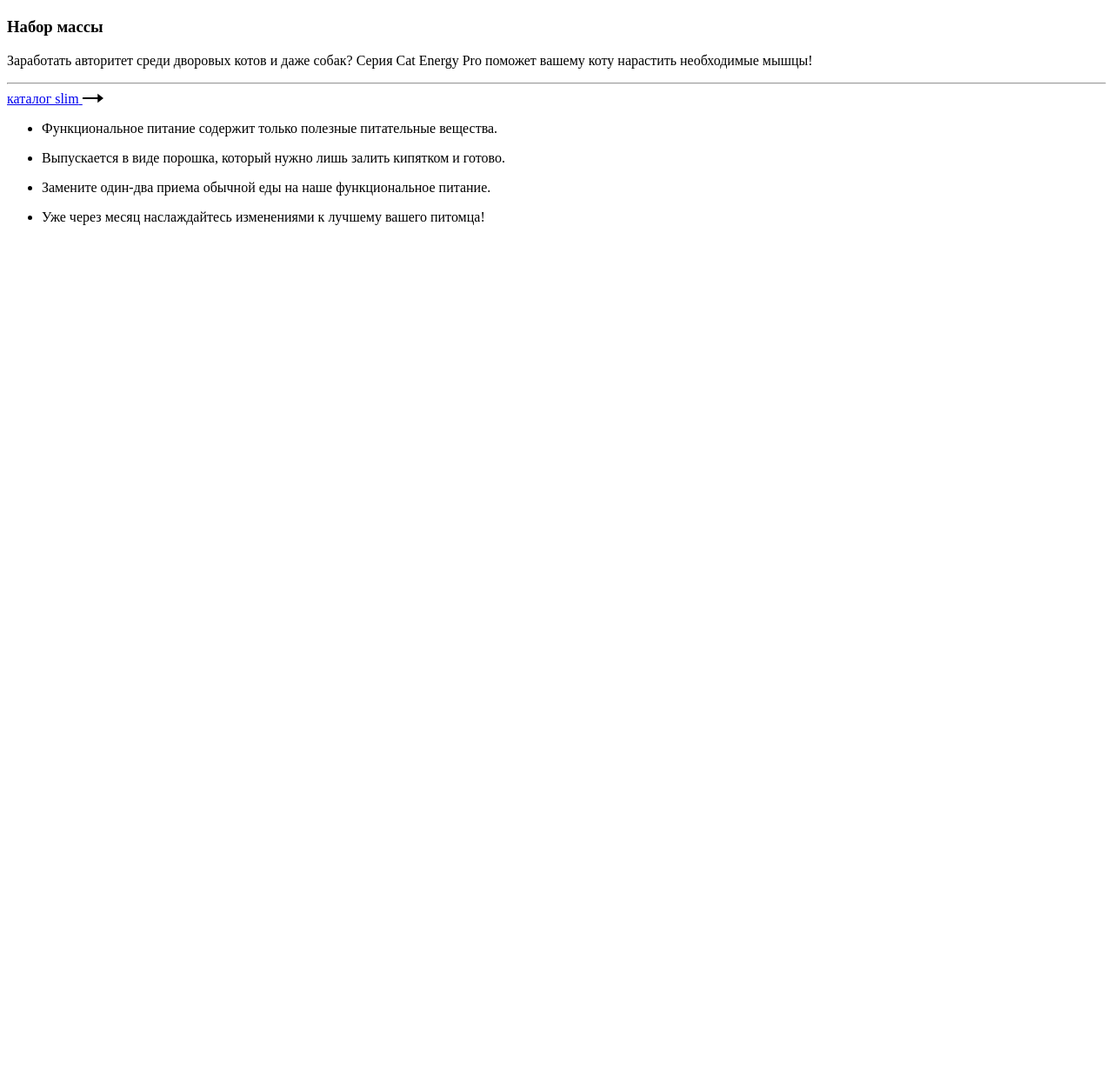
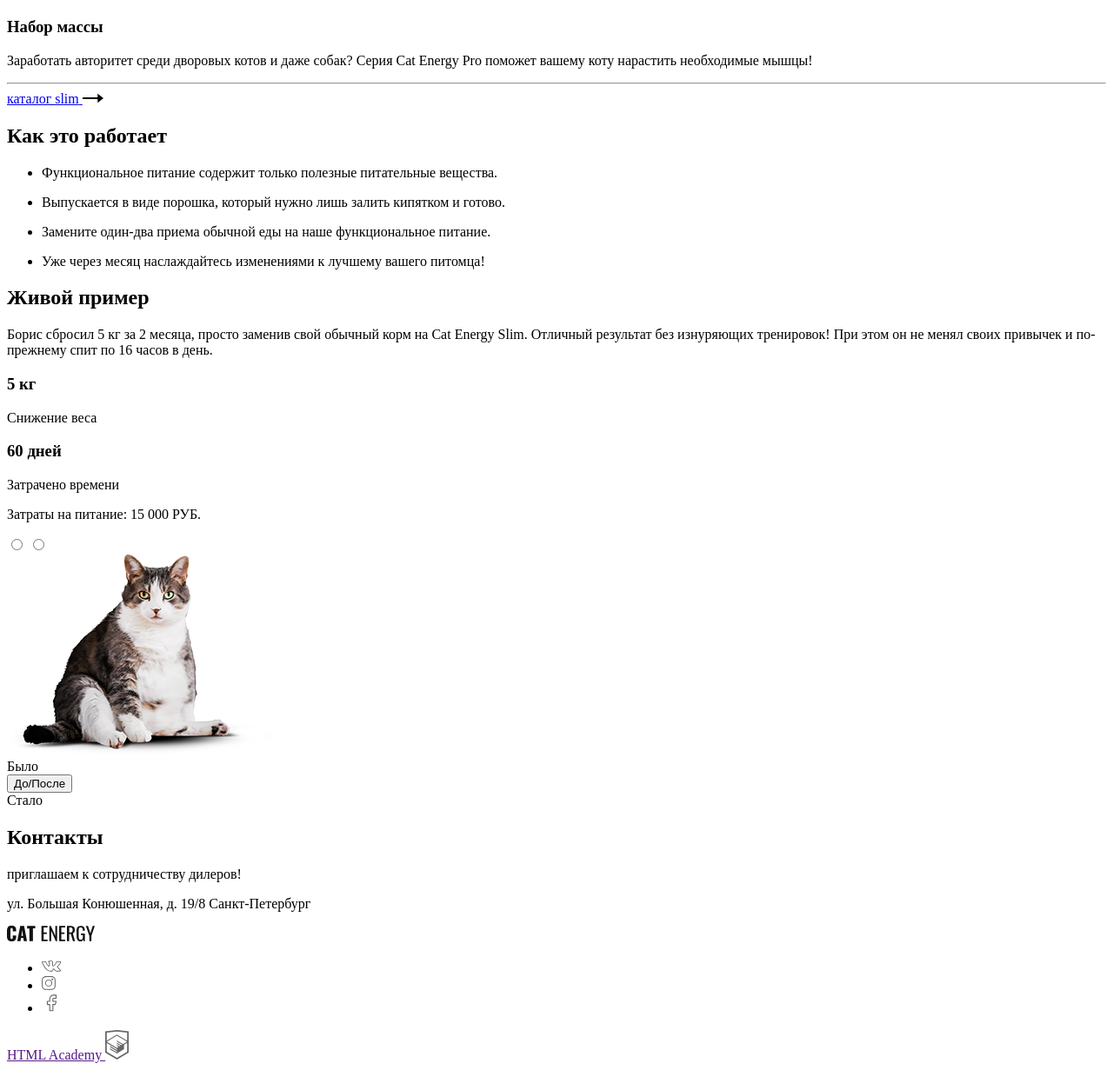
Before and after one commit to jon2186/cat-energy, a website: page source/index.html in a window 1280 px wide. Shown: the part 768-1999 px from the top of the page at 87% size. Before the commit the page ends 1043 px from the top, so only its background shows below. Drawn offline with Linux system fonts and the light colour scheme.

Commit message:
Закончил верстку мобильной версии

```diff
--- a/source/index.html
+++ b/source/index.html
@@ -78,6 +78,7 @@
       </div>
     </section>
     <section class="feature">
+      <h2 class="feature__title">Как это работает</h2>
       <ul class="feature__list">
         <li class="feature__item feature__item--benefit">
           <p class="feature__description">Функциональное питание
@@ -97,8 +98,71 @@
       </ul>
     </section>
     <section class="example">
-
+      <h2 class="example__title">Живой пример</h2>
+      <p class="example__text">
+        Борис сбросил 5 кг за 2 месяца, просто заменив свой обычный корм на Cat Energy Slim. Отличный результат без
+        изнуряющих тренировок! При этом он не менял своих привычек и по-прежнему спит по 16 часов в день.
+      </p>
+      <div class="example__wrapper">
+        <div class="example__item"></div>
+        <h3 class="example__subtitle">5 кг</h3>
+        <p class="example__text">Снижение веса</p>
+        <div class="example__item"></div>
+        <h3 class="example__subtitle">60 дней</h3>
+        <p class="example__text">Затрачено времени</p>
+        <p class="example__text-expenses">Затраты на питание: 15 000 РУБ. </p>
+        <div class="example__toggle toggle">
+          <input type="radio" class="toggle__input toggle__input--before" id="example-input-before"
+            name="example-input">
+          <input type="radio" class="toggle__input toggle__input--after" id="example-input-after" name="example-input">
+          <div class="toggle__item toggle__item--before">
+            <img class="toggle__img" src="img/before-mobile_1.png" alt="Изображение здорового кота">
+          </div>
+          <div class="toggle__result">
+            <label class="toggle__label toggle__label--before" for="example-input-before">Было</label>
+            <div class="toggle__range">
+              <div class="toggle__scale"></div>
+              <button class="toggle__button" type="button">До/После</button>
+            </div>
+            <label class="toggle__label toggle__label--after" for="example-input-after">Стало</label>
+          </div>
+        </div>
+      </div>
     </section>
+    <footer class="page-footer">
+      <section class="page-footer__contacts contacts">
+        <h2 class="page-footer__title-hiden">Контакты</h2>
+        <div class="contacts__wrapper">
+          <p class="contacts__text">приглашаем к сотрудничеству дилеров!</p>
+          <p class="contacts__address">ул. Большая Конюшенная, д. 19/8 Санкт-Петербург</p>
+        </div>
+        <div class="contacts__map"></div>
+      </section>
+      <div class="page-footer__info">
+        <a href="" class="page-footer__logo-text">
+          <img src="img/logo_2.svg" alt="Логотип Кэт энерджи" width="101" height="18">
+        </a>
+        <div class="page-footer__socials-block">
+          <ul class="page-footer__socials-icons social">
+            <li class="social__item"><a href="#">
+                <img src="img/icon_vkontakte.svg" alt="Иконка ВКонтакте">
+              </a></li>
+            <li class="social__item"><a href="#">
+                <img src="img/icon_instagram.svg" alt="Иконка Инстаграм">
+              </a></li>
+            <li class="social__item"><a href="#">
+                <img src="img/icon_facebook.svg" alt="Иконка Фейсбук">
+              </a></li>
+          </ul>
+        </div>
+        <div class="page-footer__copy-block">
+          <a href="" class="page-footer__copy-link">
+            <span class="page-footer__copy-text">HTML Academy</span>
+            <img src="img/Лого_html_1.svg" alt="Логотип">
+          </a>
+        </div>
+      </div>
+    </footer>
   </main>
 </body>
 
```
Also changed, not shown: source/img/after-mobile_1.png (added), source/img/before-mobile_1.png (added), source/img/icon_facebook.svg (added), source/img/icon_instagram.svg (added), source/img/icon_vkontakte.svg (added), source/img/Лого_html_1.svg (added).
